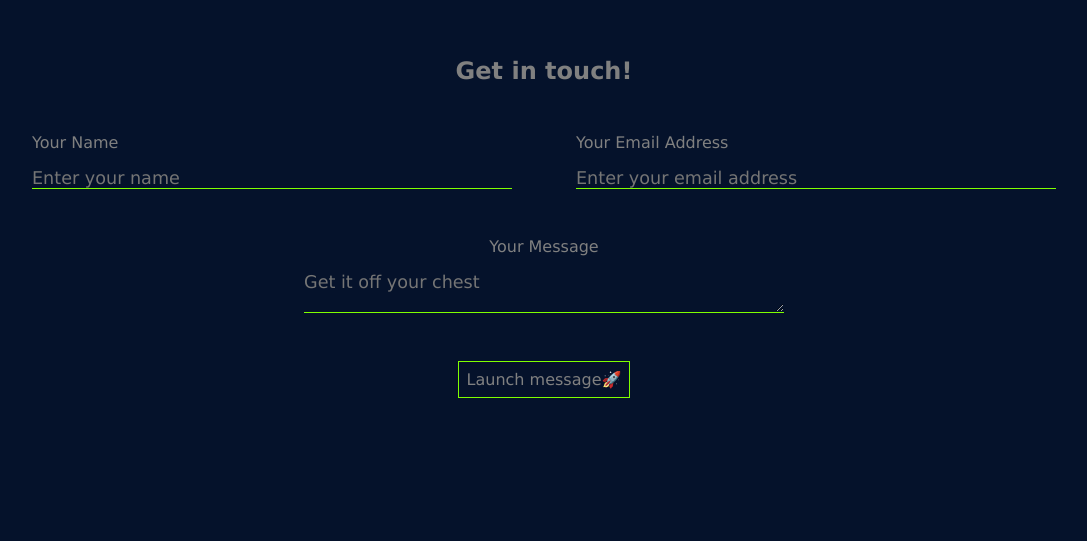
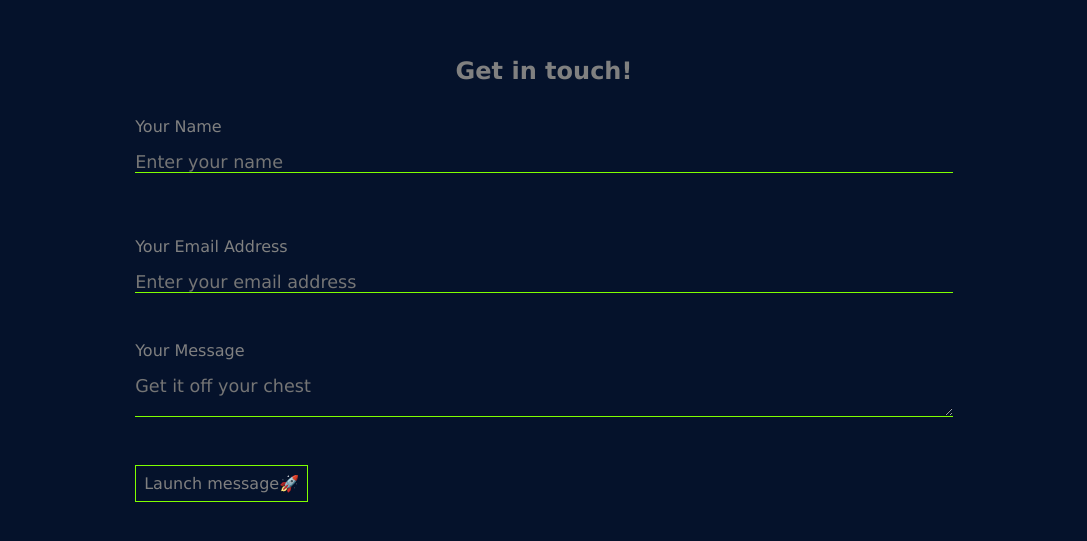
Before and after one commit to H-erbie/Portfolio-website, a React (Vite) app: page / in a window 1280 px wide. Shown: the part 3207-3748 px from the top of the page, without its empty margins (96-1183 px from the left). Built offline with nearby package versions, Linux system fonts and the light colour scheme.

Commit message:
adjusted responsives

```diff
--- a/src/App.css
+++ b/src/App.css
@@ -71,6 +71,7 @@ section{
   flex-direction: column;
   align-items: center;
   justify-content: start;
+  overflow: hidden;
 }
 .skill-set{
   display: grid;
@@ -162,12 +163,11 @@ section{
   gap: 4rem;
   justify-content: center;
   width: 100%;
+  flex-direction: column;
 }
 .form-bottom{
   display: flex;
   flex-direction: column;
-  justify-content: center;
-  align-items: center;
   gap: 1rem;
   width: 100%;
 }
@@ -180,23 +180,22 @@ input[type='email'], textarea{
   color: var(--color-gray);
   font-size: 1.1rem;
   outline: none;
-  width: 30rem;
+  width: 100%;
 }
 textarea{
-  width: 30rem;
+  width: 100%;
 }
 #contact{
-  justify-content: center;
   align-items: center;
+  display: flex;
+  flex-direction: column;
 }
 .contact-form{
   display: flex;
   flex-direction: column;
   gap: 3rem;
-  justify-content: center;
-  width: 90%;
-  margin: 3rem auto 0;
-  align-items: center;
+  width: 70%;
+  margin: 1rem 0 0;
 }
 
 .form-entity, label{
@@ -463,6 +462,7 @@ textarea{
   place-items: center;
   width: 100%;
   gap: 1rem;
+  overflow: hidden;
 }
 .bottom-bottom{
   display: flex;
@@ -619,21 +619,16 @@ textarea{
 }
 
 @media screen and (max-width: 650px) {
-  .form-top{
-    flex-direction: column;
-    justify-content: start;
-    align-items: start;
-  }
-  .form-bottom{
-    justify-content: start;
-    align-items: start;
-  }
+
   .nav-items{
     width: 100%;
     border-radius: 0;
     justify-content: space-around;
     padding: 0.5rem;
     gap: 0.5rem;
+  }
+  .contact-form{
+    width: 90%;
   }
   .nav-container{
     bottom: 0;
```
